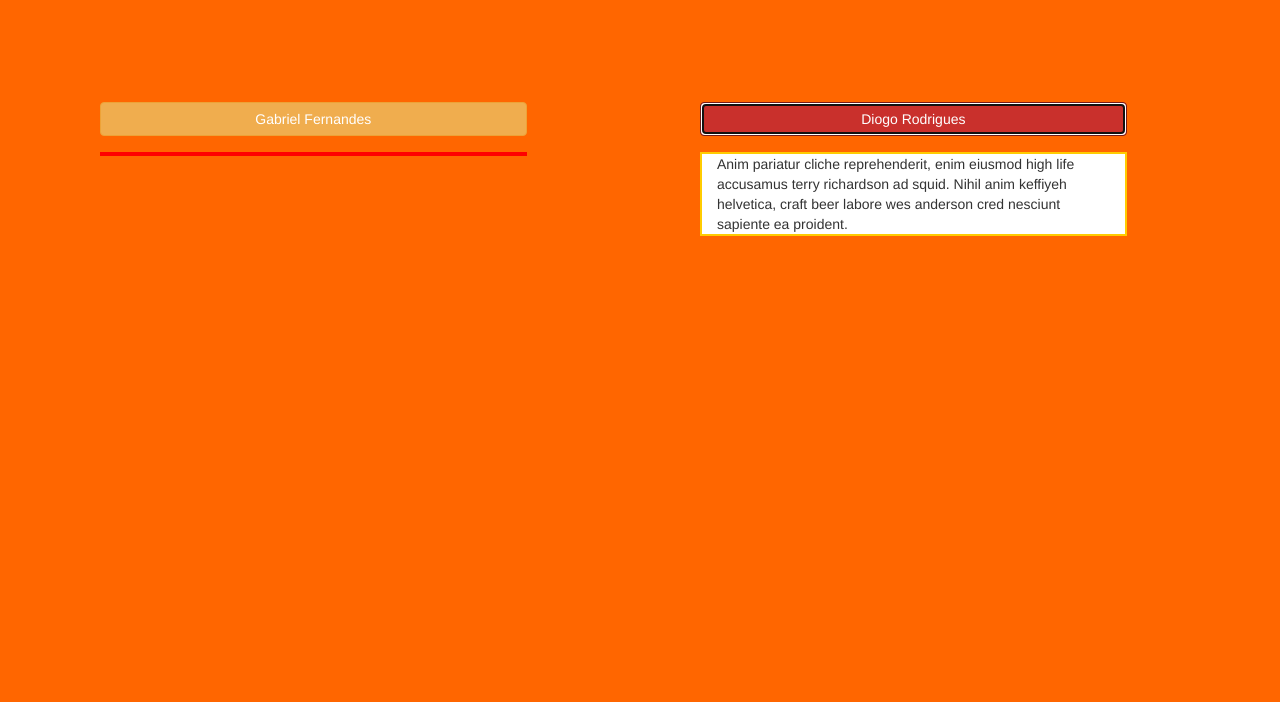
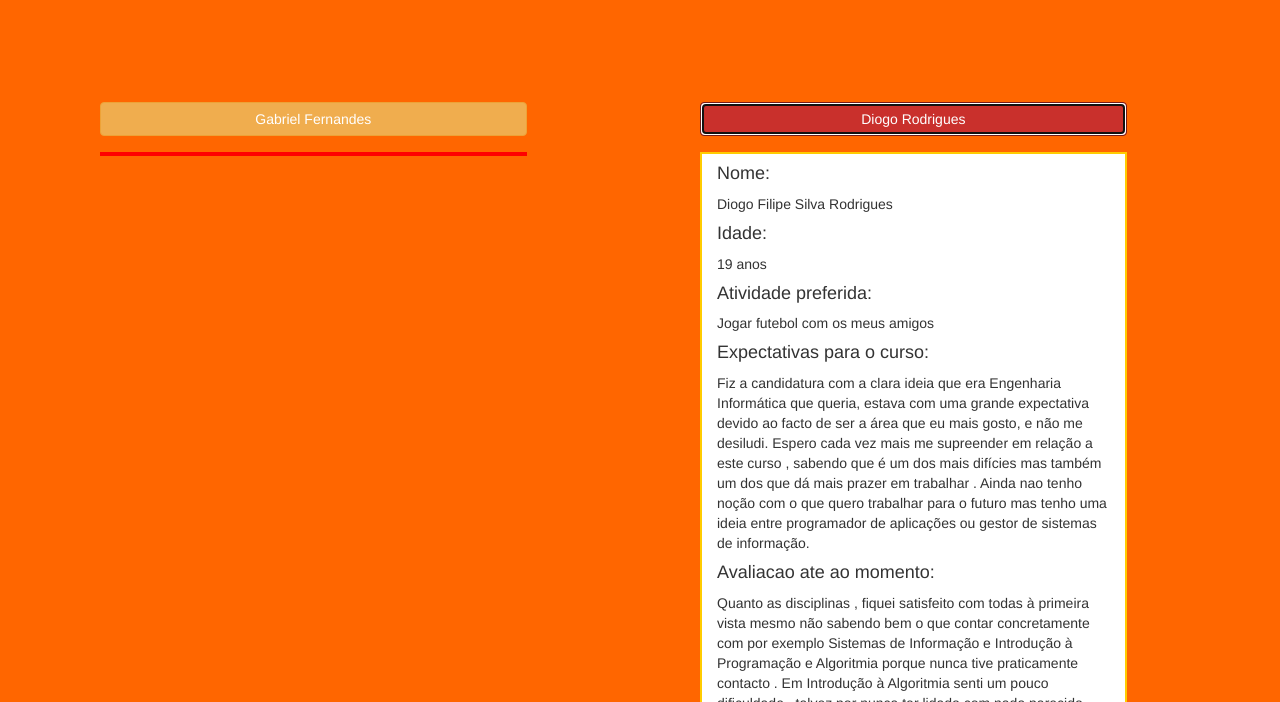
Before and after one commit to 21F0rc3/ProjetoSI, a plain HTML site: page index.html in a window 1280 px wide. Both pictures are taken after a click on the button "Diogo Rodrigues". Shown: the part 98-800 px from the top of the page. Drawn offline with nearby package versions, Linux system fonts and the light colour scheme; files whose address does not match are found by name.

Commit message:
Apresentacao do Diogo

```diff
--- a/index.html
+++ b/index.html
@@ -96,8 +96,14 @@
       <div class="b2 col-100 col-sm-4">
         <div class="collapse multi-collapse" id="Diogo">
            <div class="card card-body">
-              Anim pariatur cliche reprehenderit, enim eiusmod high life accusamus terry richardson ad squid. Nihil anim keffiyeh helvetica, craft beer labore wes anderson cred nesciunt sapiente ea proident.
-           </div>
+             <p><h4>Nome:</h4>Diogo Filipe Silva Rodrigues</p>
+             <p><h4>Idade:</h4> 19 anos</p>
+             <p><h4>Atividade preferida:</h4>Jogar futebol com os meus amigos</p>
+             <p><h4>Expectativas para o curso:</h4>Fiz a candidatura com a clara ideia que era Engenharia Informática que queria, estava com uma grande expectativa devido ao facto de ser a área que eu mais gosto, e não me desiludi. Espero cada vez mais me supreender em relação a este curso , sabendo que é um dos mais difícies mas também um dos que dá mais prazer em trabalhar . Ainda nao tenho noção com o que quero trabalhar para o futuro mas tenho uma ideia entre programador de aplicações ou gestor de sistemas de informação.</p>
+             <p><h4>Avaliacao ate ao momento:</h4>Quanto as disciplinas , fiquei satisfeito com todas à primeira vista mesmo não sabendo bem o que contar concretamente com por exemplo Sistemas de Informação e Introdução à Programação e Algoritmia porque nunca tive praticamente contacto . Em Introdução à Algoritmia senti um pouco dificuldade , talvez por nunca ter lidado com nada parecido mas muitas pessoas disseram que já passaram por isso e que é normal.
+Falando agora de Sistemas de Informação , posso dizer que foi a disciplina que mais me supreendeu pela positiva . Talvez a parte do BPMN seja a parte que eu não gostei tanto por ser um sistema um pouco monótono , porém acho que é muito produtivo para desenvolver capacidades para num futuro quem trabalhar numa empresa.
+A parte que mais gostei foi HTML,javascript,css , porque foi onde tivemos muita liberdade e cada vez que abriamos o programa aprendiamos sempre coisas novas . Principalmente acho que a quantidade de informação que podemos criar para o website é imensa e temos sempre algo para colocar de novo , seja melhorar o aspeto , colocar mais informação.
+             </p>
         </div>
       </div>
     </div>
```
